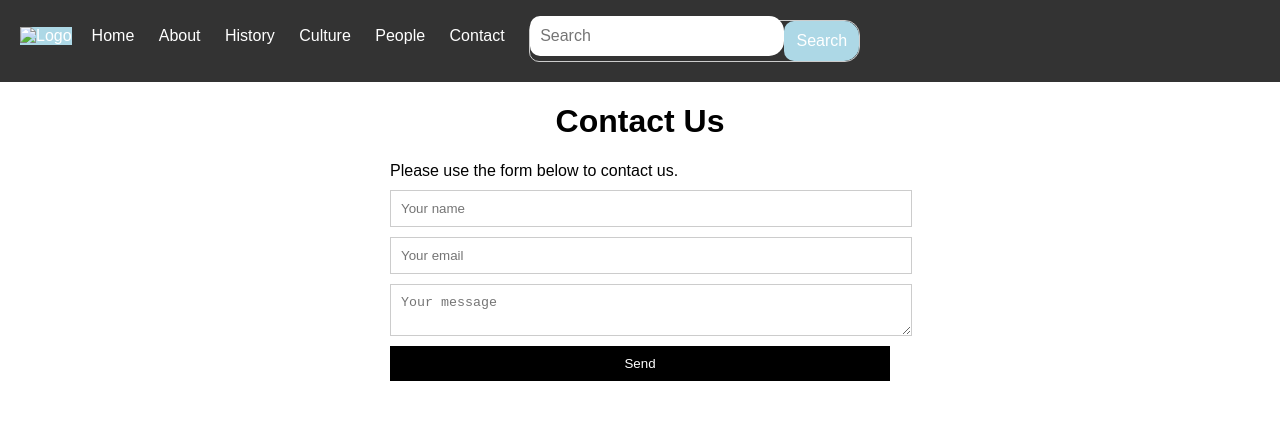
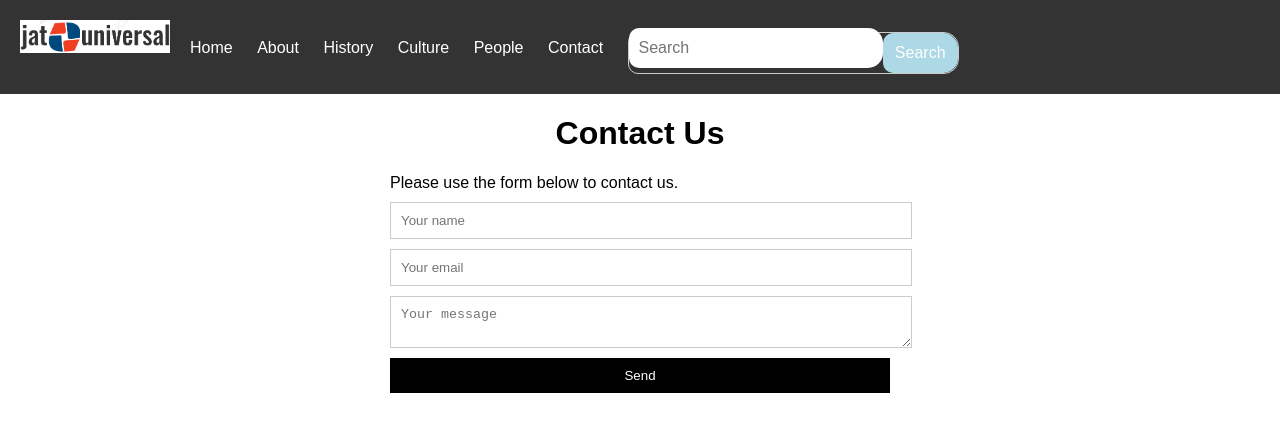
Before and after one commit to AdityaChoudhary01/JatUniversal, a plain HTML site: page contact.html in a window 1280 px wide. Shown: the top 432 px of the page. Drawn offline with Linux system fonts and the light colour scheme.

Commit message:
Update contact.html

```diff
--- a/contact.html
+++ b/contact.html
@@ -9,7 +9,7 @@
 		<nav>
 			<ul>
 <li><a href="jaatuniversal.html">
- <img src="image/jat.png" alt="Logo" class="logo"></a>
+ <img src="jat.png" alt="Logo" class="logo"></a>
 				<li><a href="index.html">Home</a></li>
 				<li><a href="about.html" >About</a></li>
 				<li><a href="history.html" >History</a></li>
```
